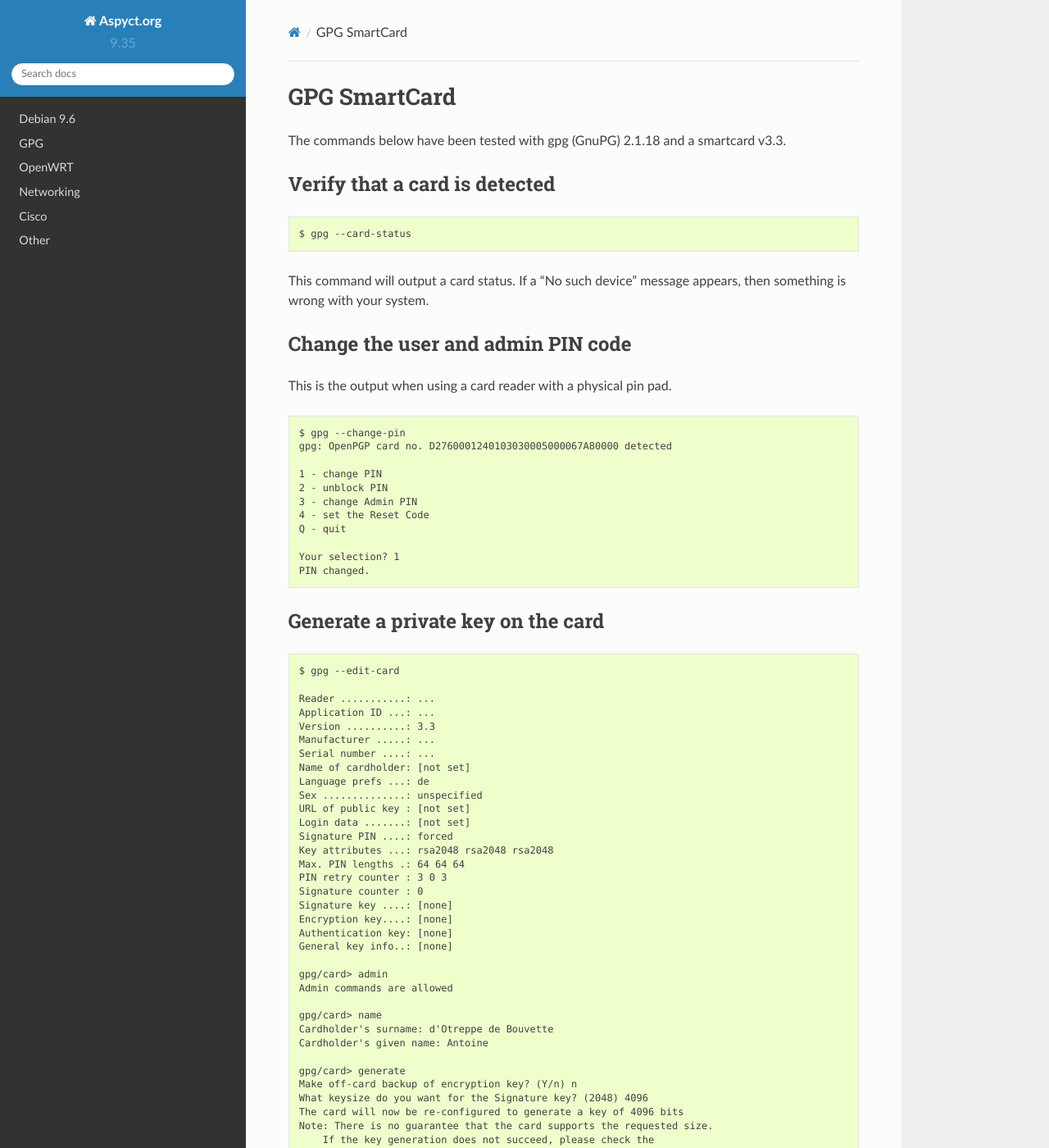
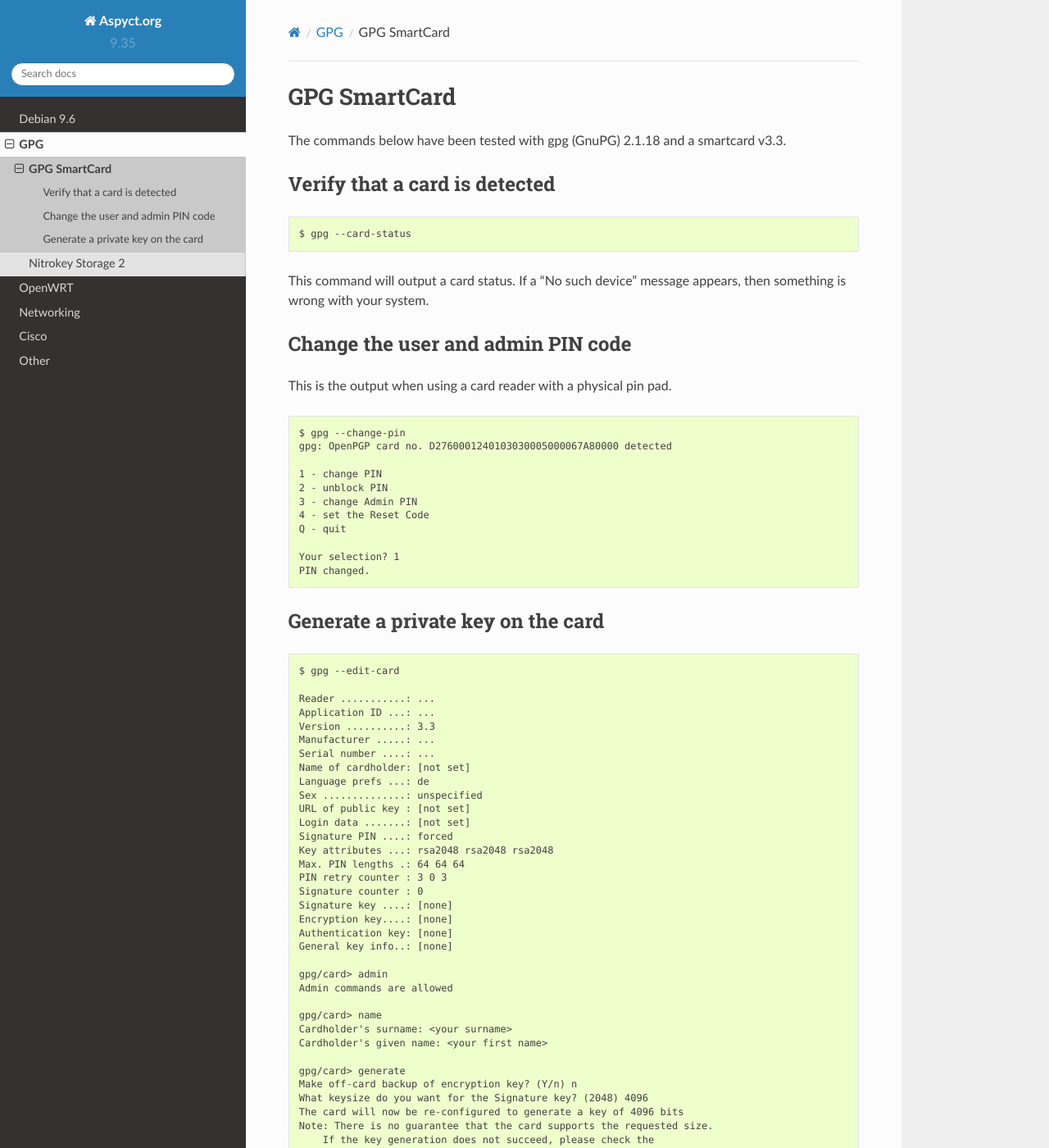
Before and after one commit to aspyct/site-source, a Sphinx documentation site: the page built from source/gpg/smartcards.rst, in a window 1280 px wide and 1400 px high. Shown: the whole window at 82% size. Built offline with Sphinx 7.4.7 and the Read the Docs theme 2.0.0, drawn with Linux system fonts in a browser that asks for light colours; some of the changed text lies outside the part shown.

Commit message:
A few fixes

```diff
--- a/source/cisco/catalyst/basic-troubleshooting.rst
+++ b/source/cisco/catalyst/basic-troubleshooting.rst
@@ -1,4 +1,4 @@
-..title:: Cisco Catalyst basic troubleshooting
+.. title:: Cisco Catalyst basic troubleshooting
 
 Basic troubleshooting
 =====================
--- a/source/conf.py
+++ b/source/conf.py
@@ -159,7 +159,7 @@
 # Add any paths that contain custom static files (such as style sheets) here,
 # relative to this directory. They are copied after the builtin static files,
 # so a file named "default.css" will overwrite the builtin "default.css".
-html_static_path = ['_static']
+html_static_path = []
 
 # Add any extra paths that contain custom files (such as robots.txt or
 # .htaccess) here, relative to this directory. These files are copied
--- a/source/gpg/index.rst
+++ b/source/gpg/index.rst
@@ -6,4 +6,5 @@
 .. toctree::
     :maxdepth: 1
 
+    smartcards
     nitrokey
--- a/source/gpg/smartcards.rst
+++ b/source/gpg/smartcards.rst
@@ -63,8 +63,8 @@
     Admin commands are allowed
 
     gpg/card> name
-    Cardholder's surname: d'Otreppe de Bouvette
-    Cardholder's given name: Antoine
+    Cardholder's surname: <your surname>
+    Cardholder's given name: <your first name>
 
     gpg/card> generate
     Make off-card backup of encryption key? (Y/n) n
@@ -89,10 +89,10 @@
 
     GnuPG needs to construct a user ID to identify your key.
 
-    Real name: Antoine d'Otreppe de Bouvette
-    Email address: a.dotreppe@aspyct.org
+    Real name: <your name>
+    Email address: <your email>
     Comment:
     You selected this USER-ID:
-        "Antoine d'Otreppe de Bouvette <a.dotreppe@aspyct.org>"
+        "<your name> <your email>"
 
     Change (N)ame, (C)omment, (E)mail or (O)kay/(Q)uit? o
--- a/source/openwrt/raspberry-pi.rst
+++ b/source/openwrt/raspberry-pi.rst
@@ -106,7 +106,7 @@
 
 .. WARNING::
     The device will act as a DHCP server once powered up.
-    You migth want to keep it off you existing network until it's configured.
+    You might want to keep it off your existing network until it's configured.
 
 SSH into the device and change the root password.
 
```
Also changed, not shown: source/cisco/catalyst/switch-security.rst (deleted, +0 -12 lines), 2 other files.
